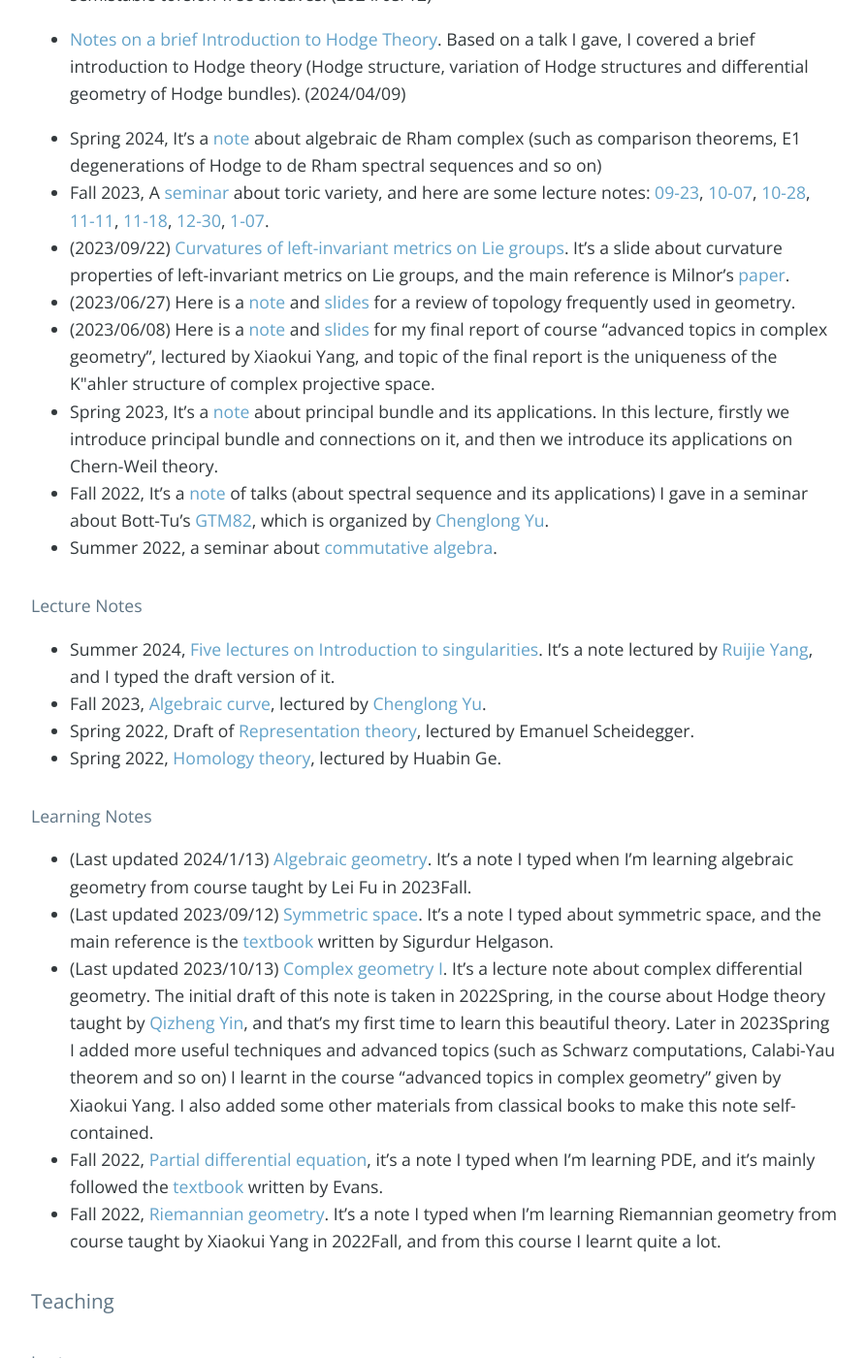
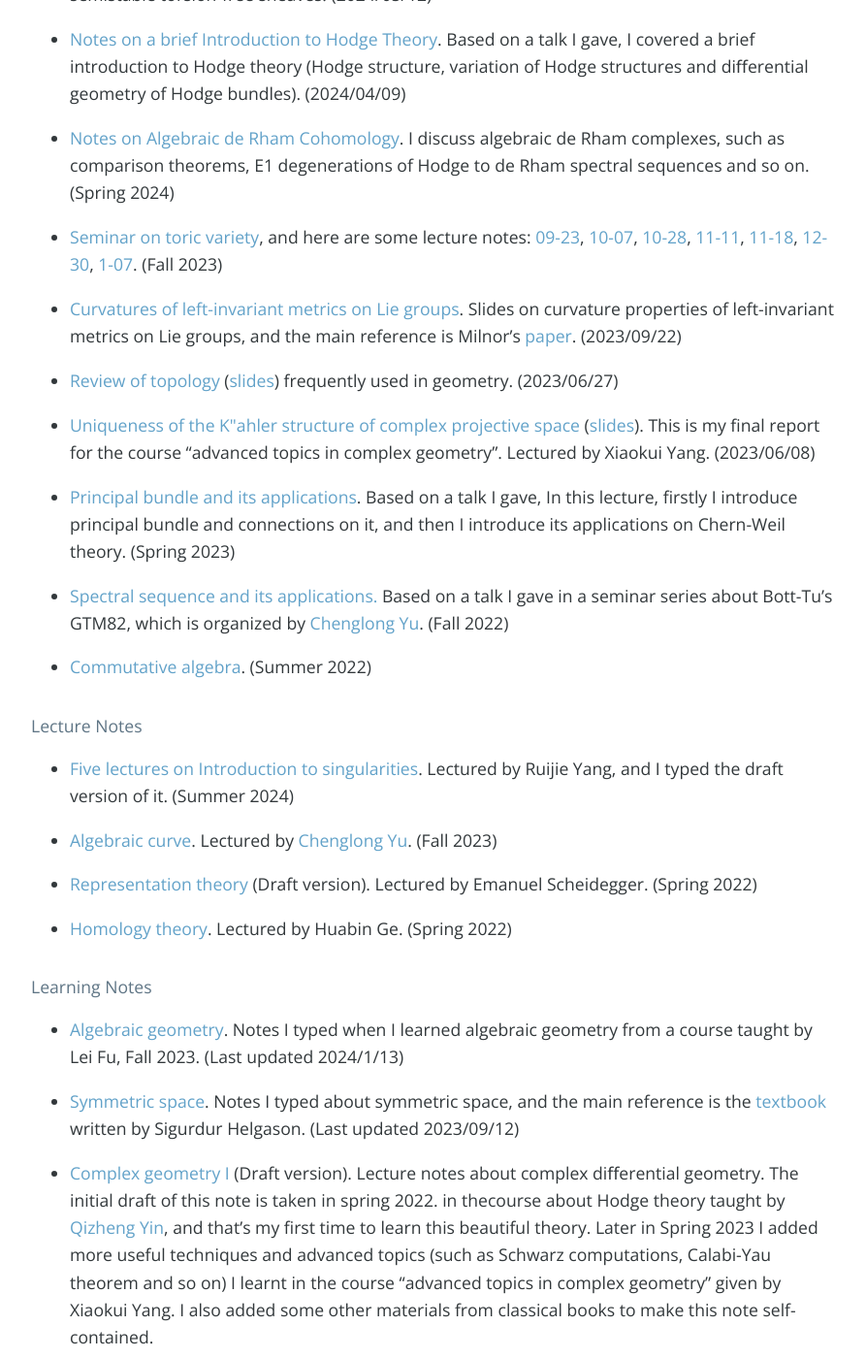
Before and after one commit to bowenl-math/bowenl-math.github.io, a Jekyll site: the page built from index.md, in a window 1280 px wide and 1400 px high, scrolled down 825 px. Shown: the whole window at 97% size, without its empty margins (192-1085 px from the left). Built offline with Jekyll 4.4.1, drawn with Linux system fonts in a browser that asks for light colours; nearby versions of some CDN libraries; our own code applies the rules of GitHub Pages for plain Markdown files; the list of posts is cut into pages by our own code; comment, search, counter and statistics services are not loaded; some of the changed text lies outside the part shown.

Commit message:
Update index.md

```diff
--- a/index.md
+++ b/index.md
@@ -10,32 +10,53 @@ My email is liubw22 [at] mails.tsinghua.edu.cn, and my workstation is S103 at C7
 
 * [Notes on a brief Introduction to Hodge Theory](notes/2024Spring/04_09.pdf). Based on a talk I gave, I covered a brief introduction to Hodge theory (Hodge structure, variation of Hodge structures and diﬀerential geometry of Hodge bundles). (2024/04/09)
 
-* Spring 2024, It's a [note](notes/2024Spring/algebraic_deRham.pdf) about algebraic de Rham complex (such as comparison theorems, E1 degenerations of Hodge to de Rham spectral sequences and so on)
-* Fall 2023, A [seminar](notes/2023Fall/toric/syllabus.pdf) about toric variety, and here are some lecture notes: [09-23](notes/2023Fall/toric/09-23.pdf), [10-07](notes/2023Fall/toric/10-07.pdf), [10-28](notes/2023Fall/toric/10-28.pdf), [11-11](notes/2023Fall/toric/11-11.pdf), [11-18](notes/2023Fall/toric/11-18.pdf), [12-30](notes/2023Fall/toric/12-30,01-07.pdf), [1-07](notes/2023Fall/toric/12-30,01-07.pdf).
-* (2023/09/22) [Curvatures of left-invariant metrics on Lie groups](notes/personal notes/Curvatures_of_Lie_group.pdf). It's a slide about curvature properties of left-invariant metrics on Lie groups, and the main reference is Milnor's [paper](https://mathscinet.ams.org/mathscinet/article?mr=0425012).
-* (2023/06/27) Here is a [note](notes/personal notes/Review_of_topology/note.pdf) and [slides](notes/personal notes/Review_of_topology/slides.pdf) for a review of topology frequently used in geometry.
-* (2023/06/08) Here is a [note](notes/personal notes/Uniqueness_CPn/note.pdf) and [slides](notes/personal notes/Uniqueness_CPn/slides.pdf) for my final report of course “advanced topics in complex geometry", lectured by Xiaokui Yang, and topic of the final report is the uniqueness of the K\"ahler structure of complex projective space.
-* Spring 2023, It's a [note](notes/2023Spring/geometry_of_principal_bundle.pdf) about principal bundle and its applications. In this lecture, firstly we introduce principal bundle and connections on it, and then we introduce its applications on Chern-Weil theory.
-* Fall 2022, It's a [note](notes/2022Fall/Spectral_sequence.pdf) of talks (about spectral sequence and its applications) I gave in a seminar about Bott-Tu's [GTM82](https://link.springer.com/book/10.1007/978-1-4757-3951-0), which is organized by [Chenglong Yu](https://chenglongyu.github.io/).
- * Summer 2022, a seminar about [commutative algebra](notes/2022Summer/commutative_algebra.pdf).
+* [Notes on Algebraic de Rham Cohomology](notes/2024Spring/algebraic_deRham.pdf). I discuss algebraic de
+Rham complexes, such as comparison theorems, E1 degenerations of Hodge to de Rham spectral sequences and so on. (Spring 2024)
+
+* [Seminar on toric variety](notes/2023Fall/toric/syllabus.pdf), and here are some lecture notes: [09-23](notes/2023Fall/toric/09-23.pdf), [10-07](notes/2023Fall/toric/10-07.pdf), [10-28](notes/2023Fall/toric/10-28.pdf), [11-11](notes/2023Fall/toric/11-11.pdf), [11-18](notes/2023Fall/toric/11-18.pdf), [12-30](notes/2023Fall/toric/12-30,01-07.pdf), [1-07](notes/2023Fall/toric/12-30,01-07.pdf). (Fall 2023)
+
+* [Curvatures of left-invariant metrics on Lie groups](notes/personal notes/Curvatures_of_Lie_group.pdf). Slides on curvature properties of left-invariant metrics on Lie groups, and the main reference is Milnor’s [paper](https://mathscinet.ams.org/mathscinet/article?mr=0425012). (2023/09/22)
+
+* [Review of topology](notes/personal notes/Review_of_topology/note.pdf) ([slides](notes/personal notes/Review_of_topology/slides.pdf)) frequently used in geometry. (2023/06/27)
+
+* [Uniqueness of the K\"ahler structure of complex projective space](notes/personal notes/Uniqueness_CPn/note.pdf) ([slides](notes/personal notes/Uniqueness_CPn/slides.pdf)). This is my final report for the course “advanced topics in complex geometry”. Lectured by Xiaokui Yang. (2023/06/08)
+
+* [Principal bundle and its applications](notes/2023Spring/geometry_of_principal_bundle.pdf). Based on a talk I gave, In this lecture, firstly I introduce principal bundle and connections on it, and then I introduce its applications on Chern-Weil theory. (Spring 2023)
+
+* [Spectral sequence and its applications.](notes/2022Fall/Spectral_sequence.pdf) Based on a talk I gave in a seminar series about Bott-Tu’s GTM82, which is organized by [Chenglong Yu](https://chenglongyu.github.io/). (Fall 2022)
+
+ * [Commutative algebra](notes/2022Summer/commutative_algebra.pdf). (Summer 2022)
+
 
 #### Lecture Notes
-* Summer 2024, [Five lectures on Introduction to singularities](https://drive.google.com/file/d/1TNwJU4qZ8c1ai_CBEsrb2sbbXOeXEMT9/view). It's a note lectured by [Ruijie Yang](https://sites.google.com/view/ruijie-yang/), and I typed the draft version of it.
-* Fall 2023, [Algebraic curve](notes/2023Fall/algebraic_curve.pdf), lectured by [Chenglong Yu](https://chenglongyu.github.io/).
-* Spring 2022, Draft of [Representation theory](notes/notes for enhanced program of BICMR/Representation_theory.pdf), lectured by Emanuel Scheidegger.
-* Spring 2022, [Homology theory](notes/notes for enhanced program of BICMR/homology.pdf), lectured by Huabin Ge.
+* [Five lectures on Introduction to singularities](https://drive.google.com/file/d/1TNwJU4qZ8c1ai_CBEsrb2sbbXOeXEMT9/view). Lectured by Ruijie
+Yang, and I typed the draft version of it. (Summer 2024)
+
+* [Algebraic curve](notes/2023Fall/algebraic_curve.pdf). Lectured by [Chenglong Yu](https://chenglongyu.github.io/). (Fall 2023)
+
+* [Representation theory](notes/notes for enhanced program of BICMR/Representation_theory.pdf) (Draft version). Lectured by Emanuel Scheidegger. (Spring 2022)
+
+* [Homology theory](notes/notes for enhanced program of BICMR/homology.pdf). Lectured by Huabin Ge. (Spring 2022)
+
 
 #### Learning Notes
-* (Last updated 2024/1/13) [Algebraic geometry](notes/2023Fall/algebraic_geometry.pdf). It's a note I typed when I'm learning algebraic geometry from course taught by Lei Fu in 2023Fall.
-* (Last updated 2023/09/12) [Symmetric space](notes/personal notes/symmetric_space.pdf). It's a note I typed about symmetric space, and the main reference is the [textbook](https://books.google.com.hk/books/about/Differential_Geometry_Lie_Groups_and_Sym.html?id=DWGvsa6bcuMC&redir_esc=y) written by Sigurdur Helgason.
-* (Last updated 2023/10/13) [Complex geometry I](notes/personal notes/Complex_geometry_I/Complex_geometry_I.pdf). It's a lecture note about complex differential geometry. The initial draft of this note is taken in 2022Spring, in the course about Hodge theory taught by [Qizheng Yin](http://faculty.bicmr.pku.edu.cn/~qizheng/#), and that's my first time to learn this beautiful theory. Later in 2023Spring I added more useful techniques and advanced topics (such as Schwarz computations, Calabi-Yau theorem and so on) I learnt in the course “advanced topics in complex geometry" given by Xiaokui Yang. I also added some other materials from classical books to make this note self-contained.
-* Fall 2022, [Partial differential equation](notes/2022Fall/pde.pdf), it's a note I typed when I'm learning PDE, and it's mainly followed the [textbook](https://books.google.com.hk/books/about/Partial_Differential_Equations.html?id=Xnu0o_EJrCQC&redir_esc=y) written by Evans.
-* Fall 2022, [Riemannian geometry](notes/2022Fall/Riemannian_geometry.pdf). It's a note I typed when I'm learning Riemannian geometry from course taught by Xiaokui Yang in 2022Fall, and from this course I learnt quite a lot.
+* [Algebraic geometry](notes/2023Fall/algebraic_geometry.pdf). Notes I typed when I learned algebraic geometry from a course taught by Lei Fu, Fall 2023. (Last updated
+2024/1/13)
+
+* [Symmetric space](notes/personal notes/symmetric_space.pdf). Notes I typed about symmetric space, and the main reference is the [textbook](https://books.google.com.hk/books/about/Differential_Geometry_Lie_Groups_and_Sym.html?id=DWGvsa6bcuMC&redir_esc=y) written by Sigurdur Helgason. (Last updated 2023/09/12)
+
+* [Complex geometry I](notes/personal notes/Complex_geometry_I/Complex_geometry_I.pdf) (Draft version). Lecture notes about complex diﬀerential geometry. The initial draft of this note is taken in spring 2022. in thecourse about Hodge theory taught by [Qizheng Yin](http://faculty.bicmr.pku.edu.cn/~qizheng/#), and that’s my first time to learn this beautiful theory. Later in Spring 2023 I added more useful techniques and advanced topics (such as Schwarz computations, Calabi-Yau theorem and so on) I learnt in the course
+“advanced topics in complex geometry” given by Xiaokui Yang. I also added some other materials from classical books to make this note self-contained.
+
+* [Partial differential equation](notes/2022Fall/pde.pdf), Notes I typed when I learned about PDE, and it mainly followed the [textbook](https://books.google.com.hk/books/about/Partial_Differential_Equations.html?id=Xnu0o_EJrCQC&redir_esc=y) written by Evans. Fall 2022.
+
+* [Riemannian geometry](notes/2022Fall/Riemannian_geometry.pdf). Notes I typed when I learned about Riemannian geometry from a course taught by Xiaokui Yang in
+2022Fall, and from this course I learnt quite a lot. Fall 2022.
 
 
 ### Teaching
 #### Lecturer
-* Winter 2024, [Review of Algebra1](https://bowenl.notion.site/2024-02-1-44163401a7dd4cf28aa86264640464b5), a quick review for first year undergraduate students.
+* [Review of Algebra1](https://bowenl.notion.site/2024-02-1-44163401a7dd4cf28aa86264640464b5), a quick review for first year undergraduate students. Winter 2024,
 
 #### Teaching Assistant
 * Fall 2024, Riemann surfaces, lectured by Dan Xie.
```
